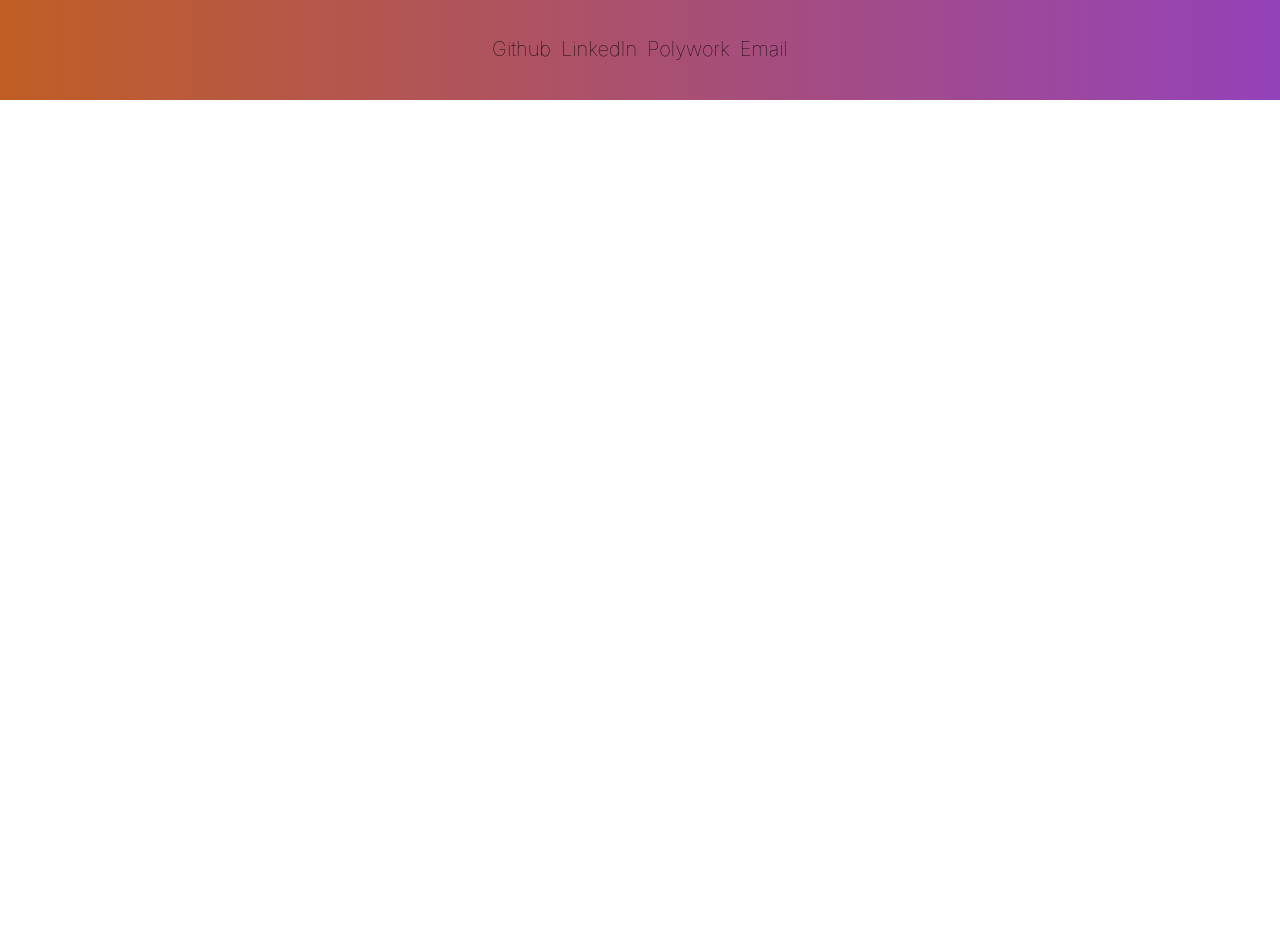
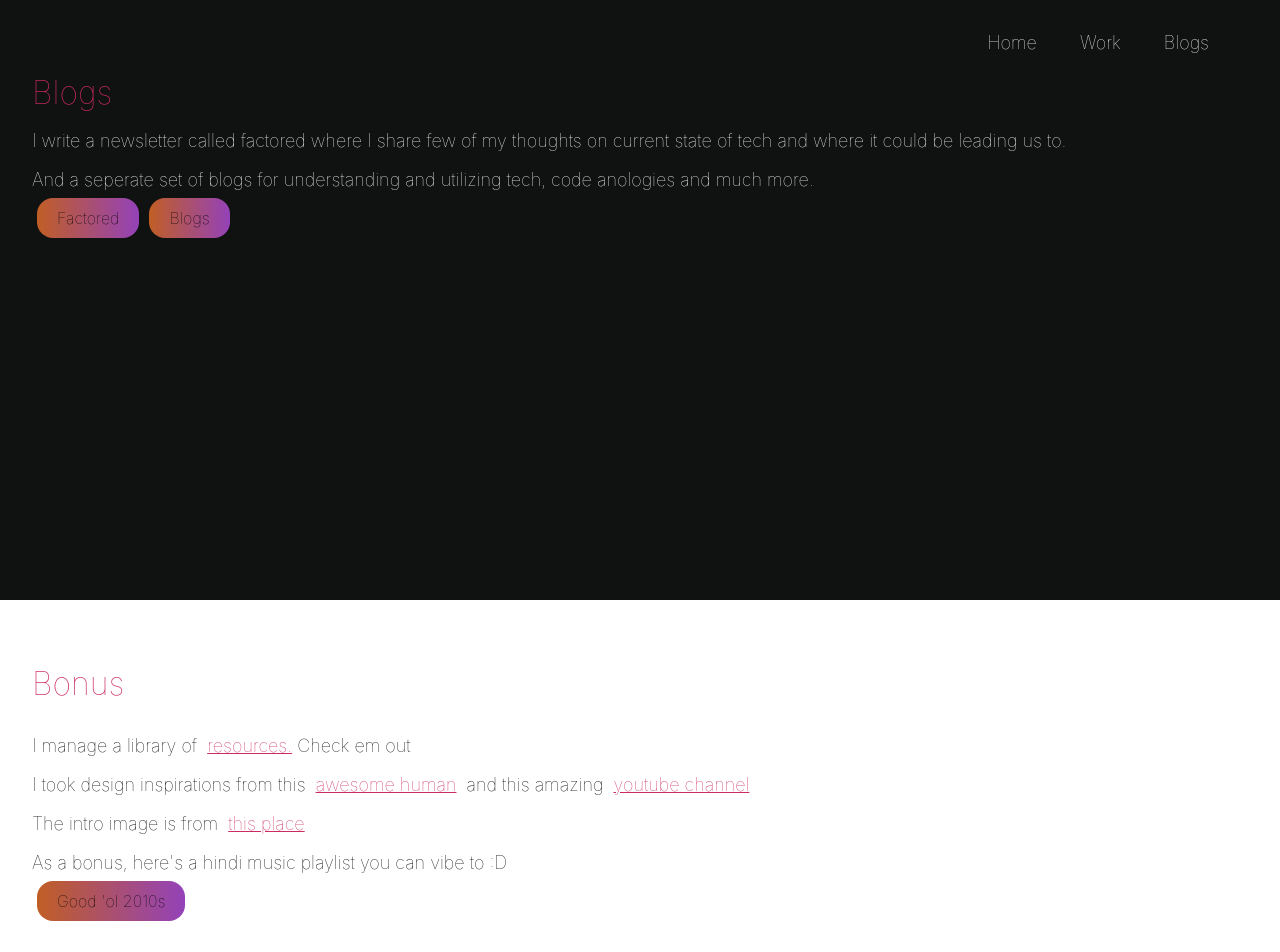
Before and after one commit to shreydd/portfolio, a React (Create React App) app: page /Blogs in a window 1280 px wide. Shown: the top 952 px of the page. Before the commit the page ends 800 px from the top, so only its background shows below. Built offline with nearby package versions, Linux system fonts and the light colour scheme; the HTML template or start-up script is replaced by a standard one.

Commit message:
Updated links

```diff
--- a/src/App.css
+++ b/src/App.css
@@ -74,18 +74,21 @@ body::-webkit-scrollbar {
     font-size: large;
     cursor: pointer;
     text-decoration: none;
+    margin: 5px;
 }
 
-.nav-items:hover {
+.nav-items a:hover {
     color: var(--third-color);
 }
 
-a:hover {
+
+/* a:hover {
     color: var(--third-color);
-}
+} */
 
 .active {
     color: var(--primary-color);
+    border-bottom: 1px solid white;
 }
 
 .active:hover {
@@ -157,26 +160,33 @@ a:hover {
 }
 
 .btn {
-    border: none;
     border-radius: 1rem;
-    margin: auto;
-    /* padding-left: 15px; */
+    margin: 5px;
     padding: 10px;
     padding-left: 20px;
     padding-right: 20px;
-    /* color: var(--gradient-color); */
     background-image: var(--gradient-color);
-    /* font-family: sans-serif; */
     font-weight: lighter;
     text-decoration: none;
+    /* border: 1px solid var(--third-color); */
+    /* background: transparent; */
     color: black;
 }
 
 .btn:hover {
+    /* color: black; */
+    /* background: var(--third-color); */
+    cursor: pointer;
+}
+
+.sec-btn {
+    border: 1px solid var(--third-color);
     color: var(--third-color);
-    background: transparent;
-    border: 1px solid var(--third-color);
-    cursor: pointer;
+    border-radius: 1rem;
+    margin: 5px;
+    padding: 10px;
+    padding-left: 20px;
+    padding-right: 20px;
 }
 
 .footer {
--- a/src/App.js
+++ b/src/App.js
@@ -2,7 +2,7 @@ import "./App.css";
 // import Navbar from "./Navbar";
 import Home from "./Home";
 import Work from "./Work";
-import Resources from "./Resources";
+import Blogs from "./Blogs";
 import { BrowserRouter as Router, Route, Switch } from "react-router-dom";
 import Footer from "./Footer";
 import ScrollToTop from "./Scrollup";
@@ -21,8 +21,8 @@ function App() {
             <Route exact path="/Work">
               <Work />
             </Route>
-            <Route exact path="/Resources">
-              <Resources />
+            <Route exact path="/Blogs">
+              <Blogs />
             </Route>
           </Switch>
         </Router>
--- /dev/null
+++ b/src/Blogs.js
@@ -0,0 +1,51 @@
+import Navbar from "./Navbar";
+const Blogs = () => {
+  return (
+    <div className="resources">
+      <div className="section-ofw">
+        <Navbar />
+        <header className="header">Blogs</header>
+        <p className="brief">
+          I write a newsletter called factored where I share few of my thoughts on current state of tech and where it could be leading us to.</p>
+        <p className='brief'>And a seperate set of blogs for understanding and utilizing tech, code anologies and much more.
+        </p>
+        <a
+          href="https://factored.substack.com/"
+          className="btn">
+          Factored
+        </a>
+        {/* <p className="brief">I also write a seperate set of blogs dedicated to understanding and utilizing tech, code anologies and much more </p> */}
+        <a href="https://shreydd.hashnode.dev/" className="btn">Blogs</a>
+      </div>
+      <div className="section">
+        <p className="header">Bonus</p>
+        <p className="brief miniTheme">I manage a library of <a href="https://shreydd.notion.site/FreeWare-45c1cff7b58f44e8a5e9390107577fbc">resources.</a>Check em out</p>
+        <p className="brief miniTheme">
+          I took design inspirations from this{" "}
+          <a href="https://sarah.dev/">awesome human</a> and this amazing{" "}
+          <a href="https://www.youtube.com/channel/UCN7dywl5wDxTu1RM3eJ_h9Q">
+            {" "}
+            youtube channel{" "}
+          </a>{" "}
+        </p>
+        <p className="brief miniTheme">
+          The intro image is from{" "}
+          <a href="https://www.vecteezy.com/photo/1861933-3d-illustration-abstract-tornado">
+            this place
+          </a>
+        </p>
+        <p className="brief">
+          As a bonus, here's a hindi music playlist you can vibe to :D{" "}
+        </p>
+        <a
+          href="https://music.youtube.com/playlist?list=PLTHBKo_GjRM58DvvdPc_lRzmUzyQnaGws"
+          className="btn"
+        >
+          Good 'ol 2010s
+        </a>
+      </div>
+    </div>
+  );
+};
+
+export default Blogs;
--- a/src/Home.js
+++ b/src/Home.js
@@ -47,10 +47,12 @@ const Home = () => {
           </p>
           <p className="brief">
             {" "}
-            are some of the langauges and tools I'm familiar with. I have also been
-            working with ReactJs, check out my work section for more information
+            I have also been learning ReactJs, check out my work section for more information
           </p>
-          <Link to="/Work" className="btn">Work</Link>
+          <p className="brief">
+            And my blogs page to gain new perspectives
+          </p>
+          <Link to="/Work" className="btn">Work</Link> <Link to='/Blogs' className='btn'>Blogs</Link>
         </div>
       </div>
       {/* <div className="section-ofw">
--- a/src/Navbar.js
+++ b/src/Navbar.js
@@ -4,7 +4,7 @@ const Navbar = () => {
         <nav className="nav">
             <span className="nav-items"> <Link to="/">Home</Link></span>
             <span className="nav-items"> <Link to="/Work">Work</Link></span>
-            <span className="nav-items"> <Link to="/Resources">Resources</Link> </span>
+            <span className="nav-items"> <Link to="/Blogs">Blogs</Link> </span>
         </nav>
      );
 }
--- a/src/Resources.js
+++ /dev/null
@@ -1,47 +0,0 @@
-import Navbar from "./Navbar";
-const Resources = () => {
-  return (
-    <div className="resources">
-      <div className="section-ofw">
-        <Navbar />
-        <header className="header">Resources</header>
-        <p className="brief">
-          I share some useful resources here, feel free to use them
-        </p>
-        <p className="brief">
-          This is a direct link to all the free-ish resources I came across for
-          CS
-        </p>
-        <a
-          href="https://shreydd.notion.site/c3ad240504bb448d8ca3c1ad4008cb4a?v=1b10e1a200084b4eaf1fea9479c03d7f"
-          className="btn"
-        >
-          Freeware
-        </a>
-      </div>
-      <div className="section">
-        <p className="header">Bonus</p>
-        <p className="brief miniTheme">
-          I took design inspirations from this{" "}
-          <a href="https://sarah.dev/">awesome human</a> and this amazing{" "}
-          <a href="https://www.youtube.com/channel/UCN7dywl5wDxTu1RM3eJ_h9Q">
-            {" "}
-            youtube channel{" "}
-          </a>{" "}
-        </p>
-        <p className="brief miniTheme">The intro image is from <a href="https://www.vecteezy.com/photo/1861933-3d-illustration-abstract-tornado">this place</a></p>
-        <p className="brief">
-          As a bonus, here's a hindi music playlist you can vibe to :D{" "}
-        </p>
-        <a
-          href="https://music.youtube.com/playlist?list=PLTHBKo_GjRM58DvvdPc_lRzmUzyQnaGws"
-          className="btn"
-        >
-          Good 'ol 2010s
-        </a>
-      </div>
-    </div>
-  );
-};
-
-export default Resources;
--- a/src/Work.js
+++ b/src/Work.js
@@ -38,23 +38,9 @@ const Work = () => {
             <a href="https://drive.google.com/file/d/1_d1byWXBoDWZbUT87ZT6Pn-HRgjzrD3-/view?resourcekey" className="btn">Demo Video</a>
           </li>
           <li>
-              <p className="brief">Mini projects</p>
-              <p className="brief miniTheme">A <a href="https://replit.com/@shreydd/CLI-quiz-app"> CLI based Quiz </a> about me! Let me know how it went.</p>
-              <p className="brief miniTheme">A <a href="https://replit.com/@shreydd/CLI-quiz-app-Processors-edition"> CLI Quiz on Processors </a>, heads-up you will be quized about ARM architecture :p</p>
-              <p className="brief miniTheme">Fan of the TV Show Phineas and ferb? I made a <a href="https://ferb-latin--shreydd.repl.co/">Ferb-latin translator.</a> You can check out it's code <a href="https://replit.com/@shreydd/ferb-latin#index.html">here</a> </p>
-              <p className="brief miniTheme">An <a href="https://4u1vn.csb.app/">emoji interpreter </a>where you can check the meaning of an emoji. <a href="https://codesandbox.io/s/emoji-interperter-4u1vn">Click here</a>for the codebase</p>
-              <p className="brief miniTheme">A <a href="https://1rg1z.csb.app/"> recommendation list app</a> where you can checkout few of my recommended TV shows and music, let me know if you liked it :D and <a href="https://codesandbox.io/s/recommendations-1rg1z">here's the code for it</a> </p>
-              <p className="brief miniTheme">If you liked the UI of the recommendation app, checkout this altered <a href="https://codesandbox.io/s/rec-design-portfolio-u8u0z">portfolio style version</a> of it</p>
-              <p className="brief miniTheme">A <a href="https://replit.com/@shreydd/cash-register">Cash Register</a> application that specifies how much change is to be returned with minimum number of notes</p>
-              <p className="brief miniTheme">Check if you have a <a href="https://replit.com/@shreydd/luckybirthday">lucky birth date</a> </p>
-          </li>
-
-          <li>
-            <p className="brief miniTheme">Product Research on <a href="https://shreydd.notion.site/Sublist-Product-ideas-84d4965d0ffd4cb79f1c9365f8173249">Sublist</a>(in progress) </p>
-          </li>
-
-          <li>
-              <p className="brief miniTheme">On a side note, I also write a blog series about <a href="https://factored.substack.com/">data privacy.</a> Do check it out :D</p>
+            <p className="brief">Neog Camp level zero web apps</p>
+            <p className="brief">While undergoing the level zero course from neog camp, I have built the following web apps</p>
+            <a href="https://neogapps.shreydd.repl.co/" className="btn">Portal to my web apps</a>
           </li>
         </ul>
       </div>
```
